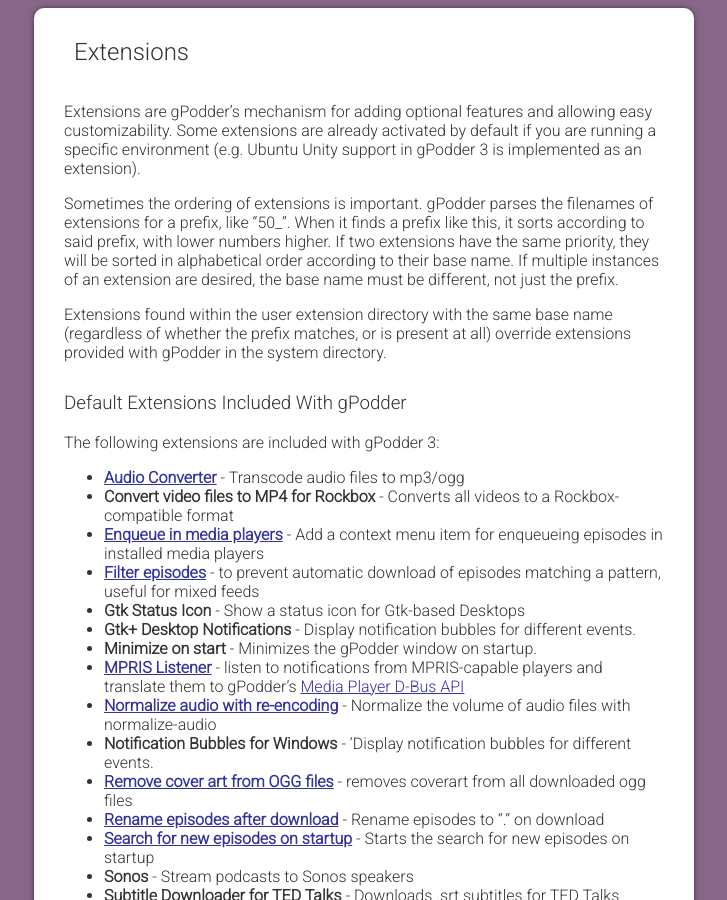
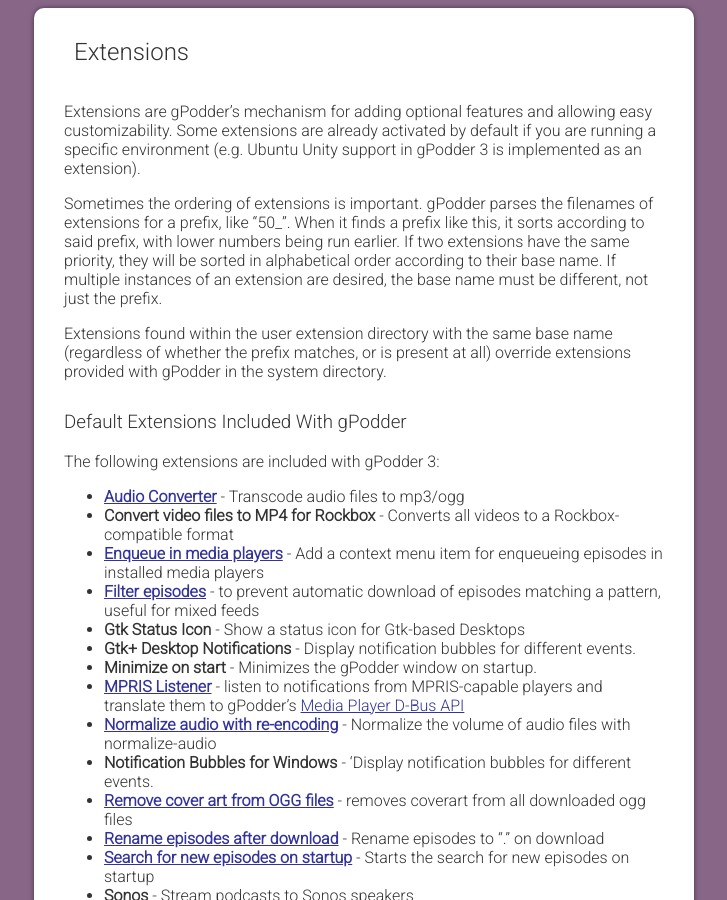
Before and after one commit to gpodder/gpodder.github.io, a Jekyll site: the page built from docs/extensions.md, in a window 1280 px wide and 900 px high. Shown: the whole window, without its empty margins (276-1003 px from the left). Built offline with Jekyll 4.4.1, drawn with Linux system fonts in a browser that asks for light colours; our own code applies the rules of GitHub Pages for plain Markdown files.

Commit message:
extensions priority: clarify priority order

```diff
--- a/docs/extensions.md
+++ b/docs/extensions.md
@@ -4,7 +4,7 @@
 
 Extensions are gPodder's mechanism for adding optional features and allowing easy customizability. Some extensions are already activated by default if you are running a specific environment (e.g. Ubuntu Unity support in gPodder 3 is implemented as an extension).
 
-Sometimes the ordering of extensions is important. gPodder parses the filenames of extensions for a prefix, like "50_". When it finds a prefix like this, it sorts according to said prefix, with lower numbers higher. If two extensions have the same priority, they will be sorted in alphabetical order according to their base name. If multiple instances of an extension are desired, the base name must be different, not just the prefix.
+Sometimes the ordering of extensions is important. gPodder parses the filenames of extensions for a prefix, like "50_". When it finds a prefix like this, it sorts according to said prefix, with lower numbers being run earlier. If two extensions have the same priority, they will be sorted in alphabetical order according to their base name. If multiple instances of an extension are desired, the base name must be different, not just the prefix.
 
 Extensions found within the user extension directory with the same base name (regardless of whether the prefix matches, or is present at all) override extensions provided with gPodder in the system directory.
 
```
